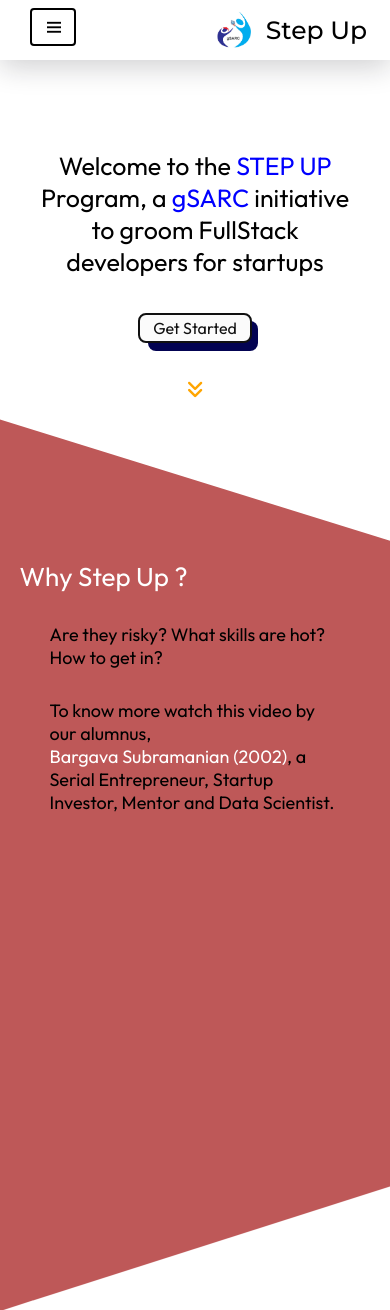
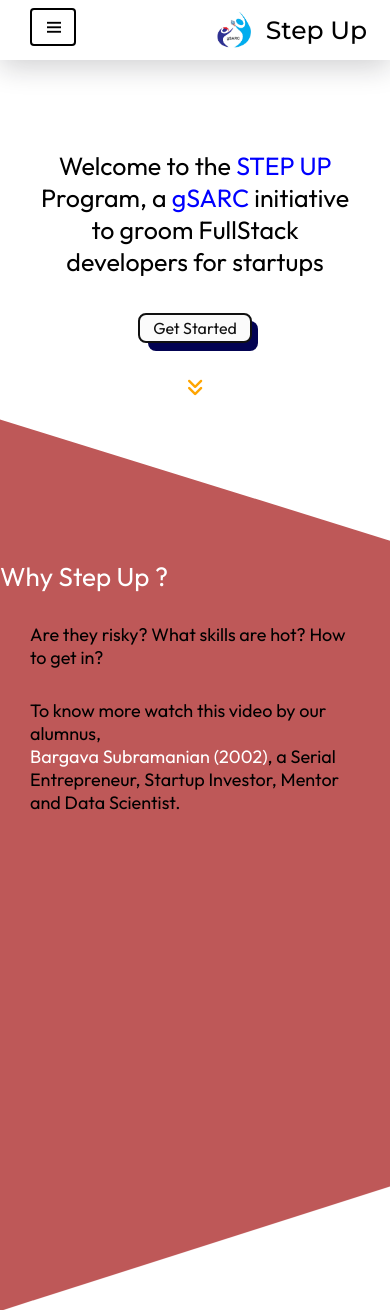
Before and after one commit to jeremyasirwaad/StepUp, a React (Create React App) app: page / in a window 390 px wide. Shown: the top 1310 px of the page. Built offline with nearby package versions, Linux system fonts and the light colour scheme.

Commit message:
fixed bugs

```diff
--- a/src/App.css
+++ b/src/App.css
@@ -0,0 +1,6 @@
+
+
+body{
+    width: 100vw;
+    overflow-x: hidden;
+}
--- a/src/components/Section2/Section2.js
+++ b/src/components/Section2/Section2.js
@@ -13,7 +13,7 @@
                 To know more watch this video by our alumnus, <br /> <span className='colsec2'> Bargava Subramanian (2002)</span>, a Serial Entrepreneur, Startup Investor, Mentor and Data Scientist.
                 </p>
                 <div className="playerconatiner" data-aos="fade-right">
-                <ReactPlayer url='https://youtu.be/tEzP3v5mizs' controls = "true" width= "100%" height={250}  />
+                <ReactPlayer url='https://youtu.be/tEzP3v5mizs' controls = "true" width= "80%" height={250}  />
                 </div>
             </div>
 
--- a/src/components/Section2/section2.css
+++ b/src/components/Section2/section2.css
@@ -2,6 +2,7 @@
 @media only screen and (max-width: 600px)
 {
     .section2{
+        position: relative;
         height: 550px;
         width: 100vw;
         background-color: #be5858;
@@ -12,7 +13,7 @@
 
     .sec2contents{
         height: 100%;
-        width: 90%;
+        width: 100%;
         color: rgb(0, 0, 0);
     font-family: 'Outfit', sans-serif;
         font-size: 18px;
--- a/src/components/Section4/Section4.css
+++ b/src/components/Section4/Section4.css
@@ -2,7 +2,7 @@
 {
     .section4page{
         position: relative;
-        height: 620px;
+        height: 720px;
         width: 100vw;
         background-color: #ffd586;
         display: flex;
```
